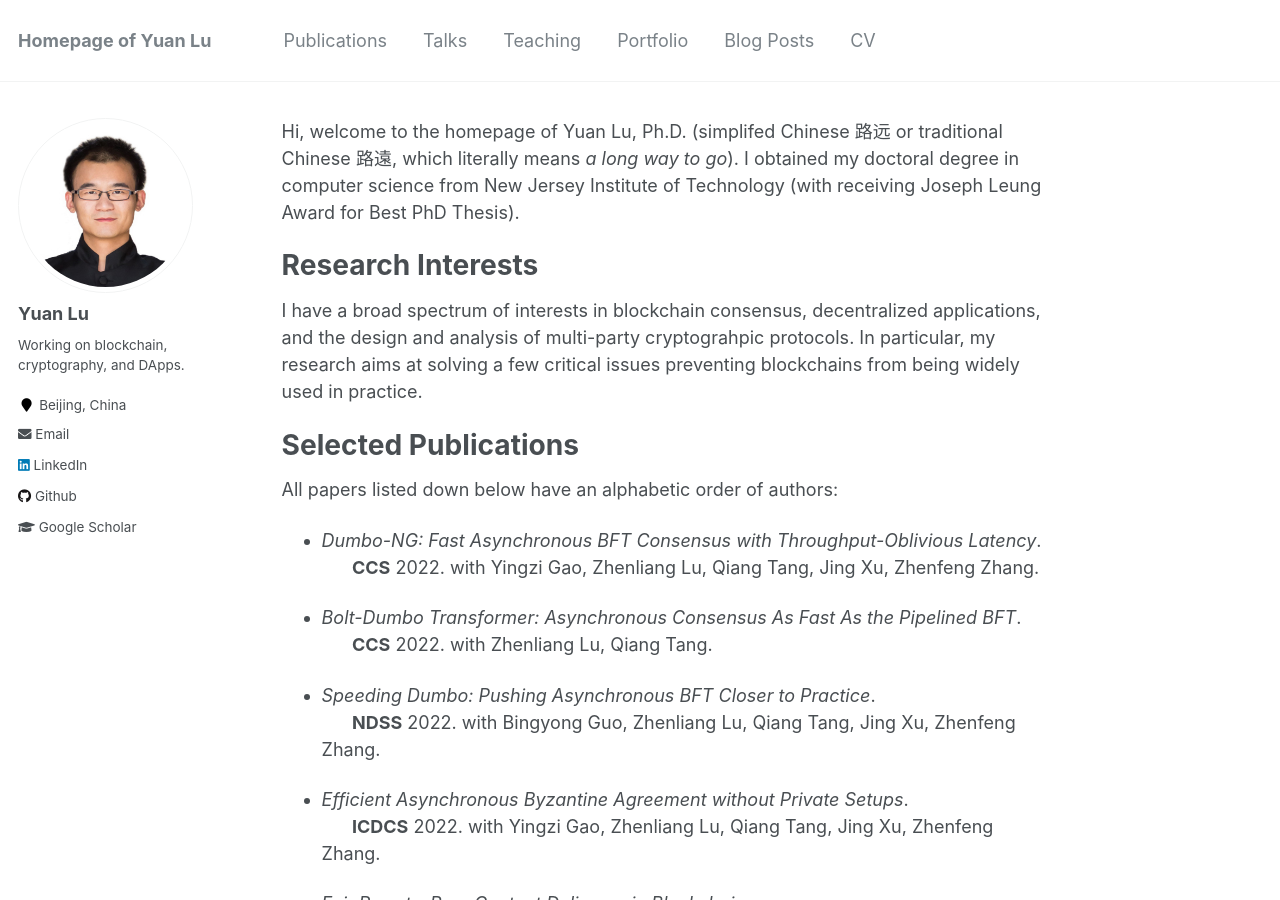
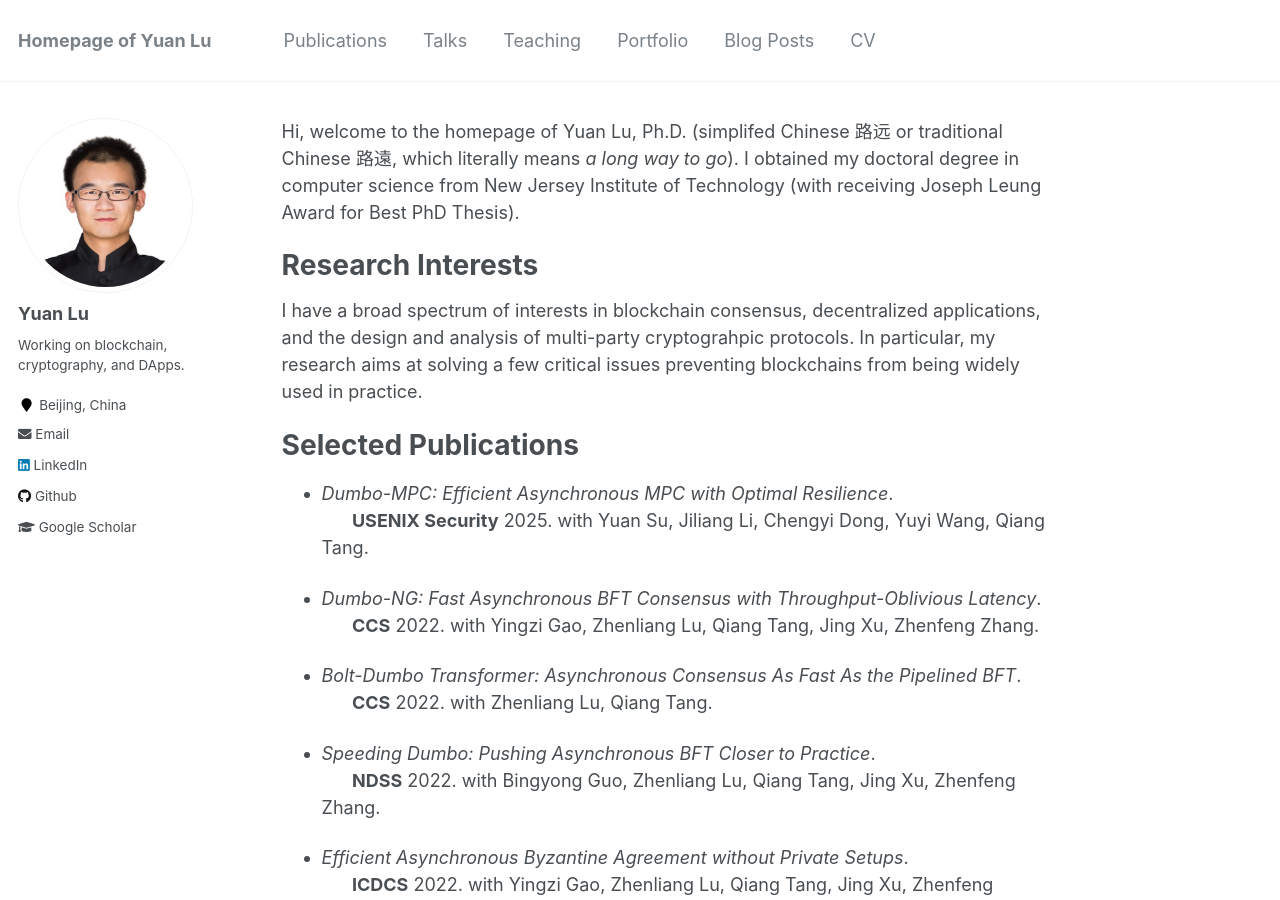
Before and after one commit to yylluu/yylluu.github.io, a Jekyll site: the page built from _pages/about.md, in a window 1280 px wide and 900 px high. Built offline with Jekyll 4.4.1, drawn with Linux system fonts in a browser that asks for light colours.

Commit message:
Update about.md

```diff
--- a/_pages/about.md
+++ b/_pages/about.md
@@ -20,7 +20,9 @@ I have a broad spectrum of interests in blockchain consensus, decentralized appl
 
 Selected Publications
 ======
-All papers listed down below have an alphabetic order of authors:
+
+- *Dumbo-MPC: Efficient Asynchronous MPC with Optimal Resilience*.
+     &nbsp; &nbsp; &nbsp; **USENIX Security** 2025. with Yuan Su, Jiliang Li, Chengyi Dong, Yuyi Wang, Qiang Tang.
 
 - *Dumbo-NG: Fast Asynchronous BFT Consensus with Throughput-Oblivious Latency*.
      &nbsp; &nbsp; &nbsp; **CCS** 2022. with Yingzi Gao, Zhenliang Lu, Qiang Tang, Jing Xu, Zhenfeng Zhang.
```
